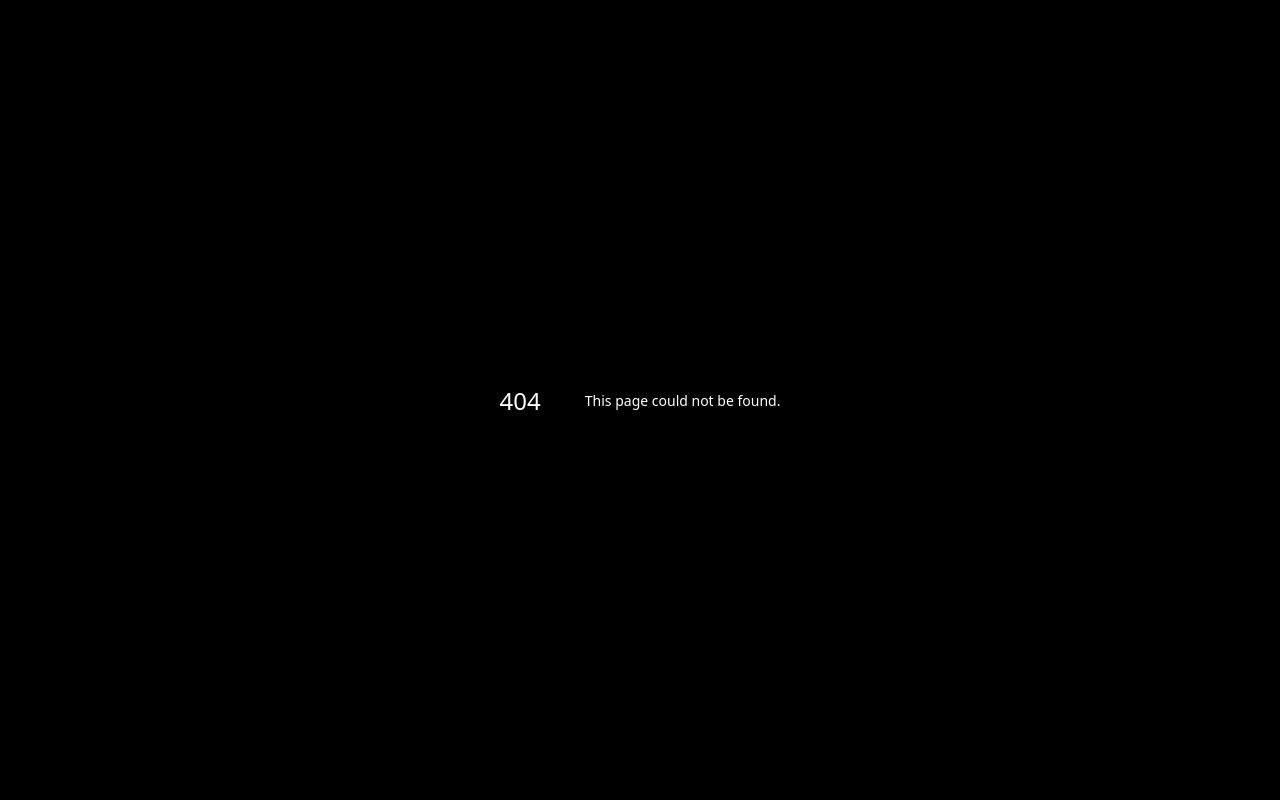
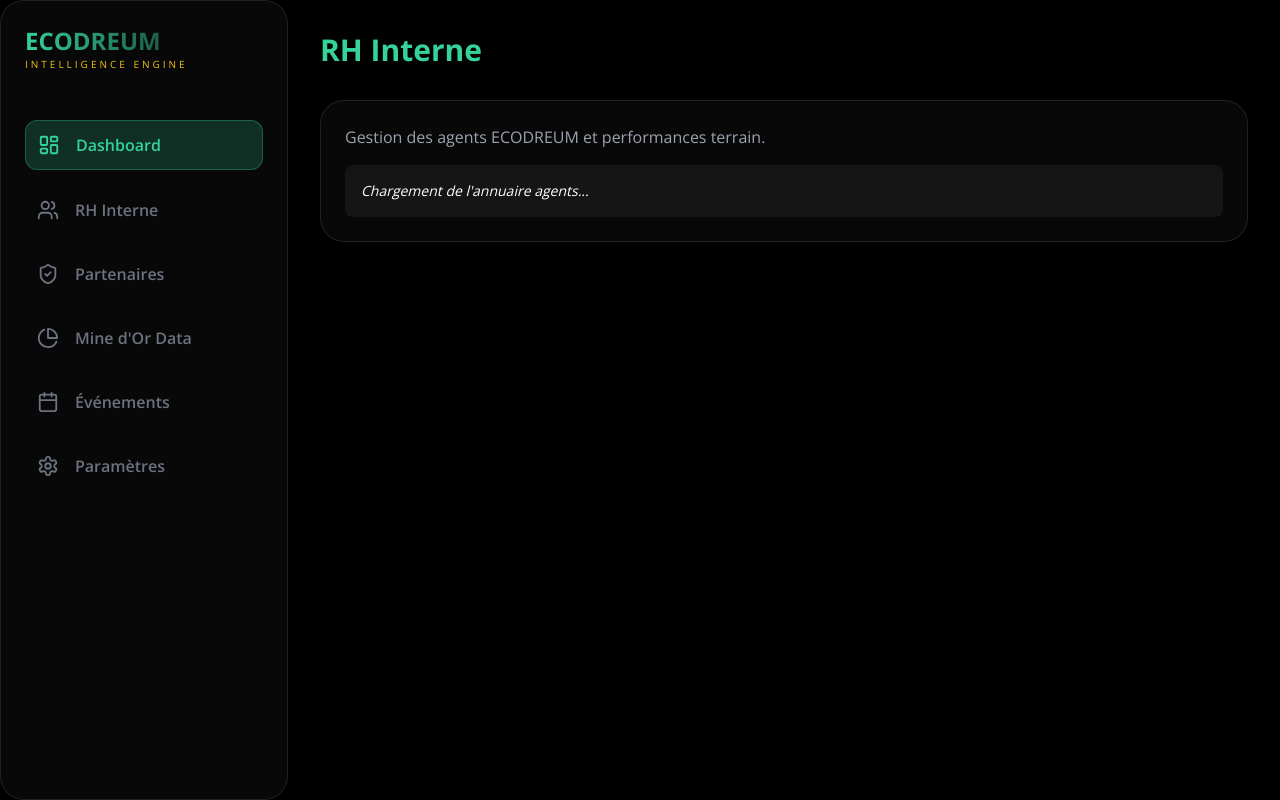
Before and after one commit to abdoulMalick2988/Gen-Alixir-2, a Next.js app: page /rh in a window 1280 px wide. Before the commit this address had no page. Built offline with nearby package versions, Linux system fonts and the light colour scheme.

Commit message:
Create page.tsx

```diff
--- /dev/null
+++ b/app/rh/page.tsx
@@ -0,0 +1,16 @@
+import Sidebar from "../../components/Sidebar";
+
+export default function RHPage() {
+  return (
+    <div className="flex h-screen bg-black text-white">
+      <Sidebar />
+      <main className="flex-1 p-8">
+        <h1 className="text-3xl font-bold text-emerald-400">RH Interne</h1>
+        <div className="mt-8 glass-card p-6 border border-white/10">
+          <p className="text-gray-400">Gestion des agents ECODREUM et performances terrain.</p>
+          <div className="mt-4 p-4 bg-white/5 rounded-lg italic text-sm">Chargement de l'annuaire agents...</div>
+        </div>
+      </main>
+    </div>
+  );
+}
```
